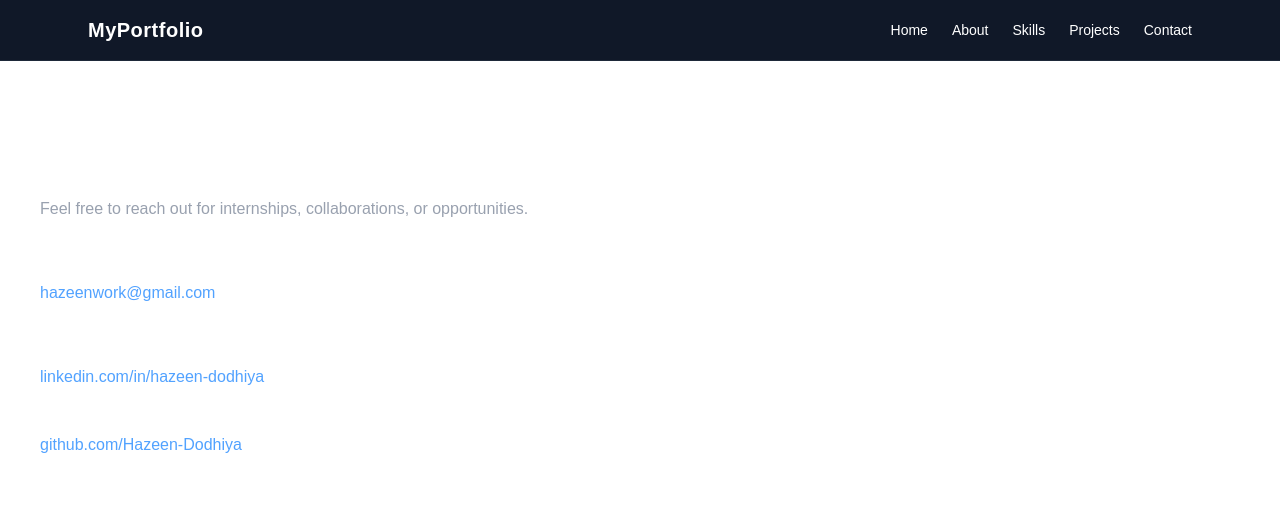
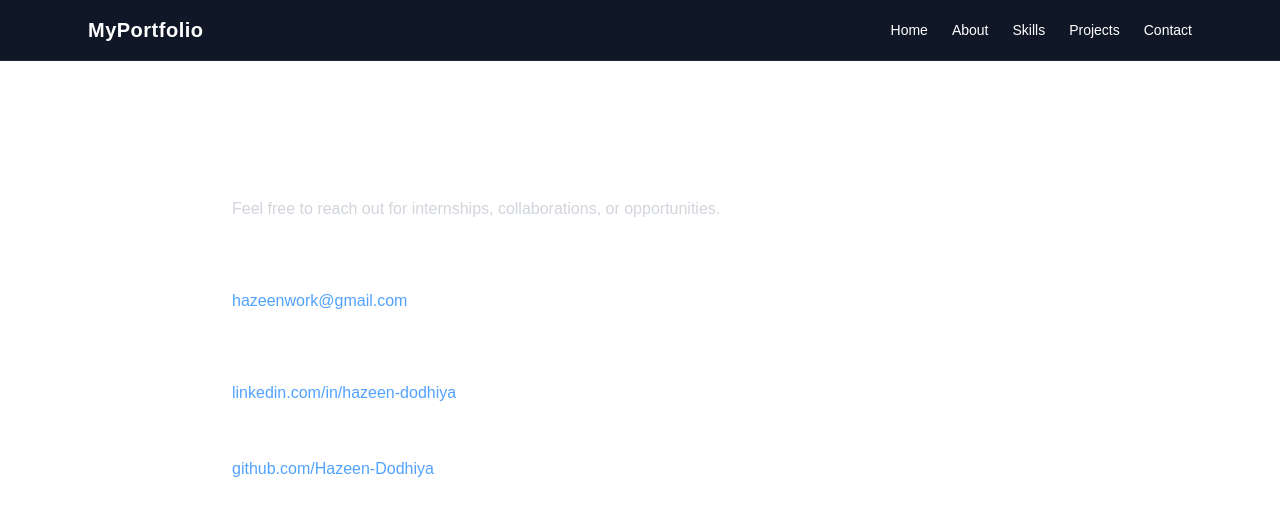
Before and after one commit to Hazeen-Dodhiya/HazeenDodhiya-CV, a Next.js app: page /contact in a window 1280 px wide. Shown: the top 516 px of the page. Built offline with nearby package versions, Linux system fonts and the light colour scheme.

Commit message:
added dark color 1

```diff
--- a/app/contact/page.tsx
+++ b/app/contact/page.tsx
@@ -1,52 +1,54 @@
-import Link from "next/link";
-
 export default function ContactPage() {
   return (
-    <main className="px-10 py-20 text-white">
+    <main className="px-10 py-20 text-white max-w-4xl mx-auto">
 
+      {/* TITLE */}
       <h1 className="text-4xl font-bold">Contact Me</h1>
 
-      <p className="text-gray-400 mt-4">
+      <p className="text-gray-300 mt-4">
         Feel free to reach out for internships, collaborations, or opportunities.
       </p>
 
       {/* EMAIL */}
-      <div className="mt-8">
+      <div className="mt-10">
         <h2 className="text-xl font-semibold">Email</h2>
         <a
           href="mailto:hazeenwork@gmail.com"
-          className="text-blue-400"
+          className="text-blue-400 hover:text-blue-300 transition"
         >
           hazeenwork@gmail.com
         </a>
       </div>
 
       {/* LINKS */}
-      <div className="mt-8 space-y-4">
+      <div className="mt-10 space-y-6">
 
+        {/* LINKEDIN */}
         <div>
           <h2 className="text-xl font-semibold">LinkedIn</h2>
           <a
             href="https://www.linkedin.com/in/hazeen-dodhiya-b9505035a/?skipRedirect=true"
             target="_blank"
-            className="text-blue-400"
+            className="text-blue-400 hover:text-blue-300 transition"
           >
             linkedin.com/in/hazeen-dodhiya
           </a>
         </div>
 
+        {/* GITHUB */}
         <div>
           <h2 className="text-xl font-semibold">GitHub</h2>
           <a
             href="https://github.com/Hazeen-Dodhiya"
             target="_blank"
-            className="text-blue-400"
+            className="text-blue-400 hover:text-blue-300 transition"
           >
             github.com/Hazeen-Dodhiya
           </a>
         </div>
 
       </div>
+
     </main>
   );
 }
--- a/app/projects/page.tsx
+++ b/app/projects/page.tsx
@@ -2,7 +2,7 @@ import Link from "next/link";
 
 export default function ProjectsPage() {
   return (
-    <main className="px-10 py-20 text-white max-w-6xl mx-auto">
+    <main className="min-h-screen px-10 py-20 text-white bg-gray-950">
 
       {/* TITLE */}
       <h1 className="text-4xl font-bold">Projects</h1>
@@ -11,15 +11,12 @@ export default function ProjectsPage() {
         A collection of my software engineering, AI, systems, and full-stack development projects.
       </p>
 
-      {/* PROJECT GRID (FLEXBOX - 2 PER ROW) */}
+      {/* PROJECT GRID */}
       <div className="mt-10 flex flex-wrap gap-6">
 
         {/* NEUROFUSION */}
         <div className="w-full md:w-[48%] bg-gray-900 border border-gray-800 p-6 rounded-xl hover:border-blue-500 transition">
-
-          <h2 className="text-xl font-semibold">
-            NeuroFusion (Final Year Project)
-          </h2>
+          <h2 className="text-xl font-semibold">NeuroFusion (Final Year Project)</h2>
 
           <p className="text-gray-400 mt-2">
             AI-powered Alzheimer’s detection system using MRI scans and Vision Transformers.
@@ -39,20 +36,15 @@ export default function ProjectsPage() {
           >
             View Full Details →
           </Link>
-
         </div>
 
         {/* CLOUD TORRENTING */}
         <div className="w-full md:w-[48%] bg-gray-900 border border-gray-800 p-6 rounded-xl hover:border-blue-500 transition">
-
-          <h2 className="text-xl font-semibold">
-            Cloud-Based Torrenting System
-          </h2>
+          <h2 className="text-xl font-semibold">Cloud-Based Torrenting System</h2>
 
           <p className="text-gray-400 mt-2">
             A secure cloud seedbox system that executes torrents on Oracle VPS,
-            routes traffic through VPN for anonymity, and automatically uploads
-            completed files to Google Drive.
+            routes traffic through VPN for anonymity, and automatically uploads completed files to Google Drive.
           </p>
 
           <div className="mt-4 flex gap-3 flex-wrap">
@@ -70,15 +62,11 @@ export default function ProjectsPage() {
           >
             View Full Details →
           </Link>
-
         </div>
 
         {/* FILE COMPRESSOR */}
         <div className="w-full md:w-[48%] bg-gray-900 border border-gray-800 p-6 rounded-xl hover:border-blue-500 transition">
-
-          <h2 className="text-xl font-semibold">
-            File Compressor System
-          </h2>
+          <h2 className="text-xl font-semibold">File Compressor System</h2>
 
           <p className="text-gray-400 mt-2">
             A high-performance file compression system combining C++ backend with a JavaScript frontend.
@@ -99,11 +87,10 @@ export default function ProjectsPage() {
           >
             View Full Details →
           </Link>
+        </div>
 
-        </div>
-        {/* SNAKE GAME PROJECT */}
+        {/* SNAKE GAME */}
         <div className="w-full md:w-[48%] bg-gray-900 border border-gray-800 p-6 rounded-xl hover:border-blue-500 transition">
-
           <h2 className="text-xl font-semibold">
             Snake Game (x86 Assembly - Irvine32)
           </h2>
@@ -126,7 +113,6 @@ export default function ProjectsPage() {
           >
             View Full Details →
           </Link>
-
         </div>
 
       </div>
--- a/app/skills/page.tsx
+++ b/app/skills/page.tsx
@@ -1,6 +1,6 @@
 export default function Skills() {
   return (
-    <section className="px-10 py-20 text-white max-w-5xl mx-auto">
+    <main className="min-h-screen bg-gray-950 text-white px-10 py-20 max-w-5xl mx-auto">
 
       <h2 className="text-4xl font-bold">Technical Skills</h2>
 
@@ -20,7 +20,7 @@ export default function Skills() {
         </div>
       </div>
 
-      {/* WEB DEVELOPMENT */}
+      {/* FULL STACK */}
       <div className="mt-10">
         <h3 className="text-2xl font-semibold">Full-Stack Development</h3>
         <div className="flex flex-wrap gap-3 mt-4">
@@ -44,7 +44,7 @@ export default function Skills() {
         </div>
       </div>
 
-      {/* SYSTEMS & TOOLS */}
+      {/* SYSTEMS */}
       <div className="mt-10">
         <h3 className="text-2xl font-semibold">Systems & Tools</h3>
         <div className="flex flex-wrap gap-3 mt-4">
@@ -74,6 +74,6 @@ export default function Skills() {
         </div>
       </div>
 
-    </section>
+    </main>
   );
 }
```
Lines whose indentation alone changed are shown as unchanged.
